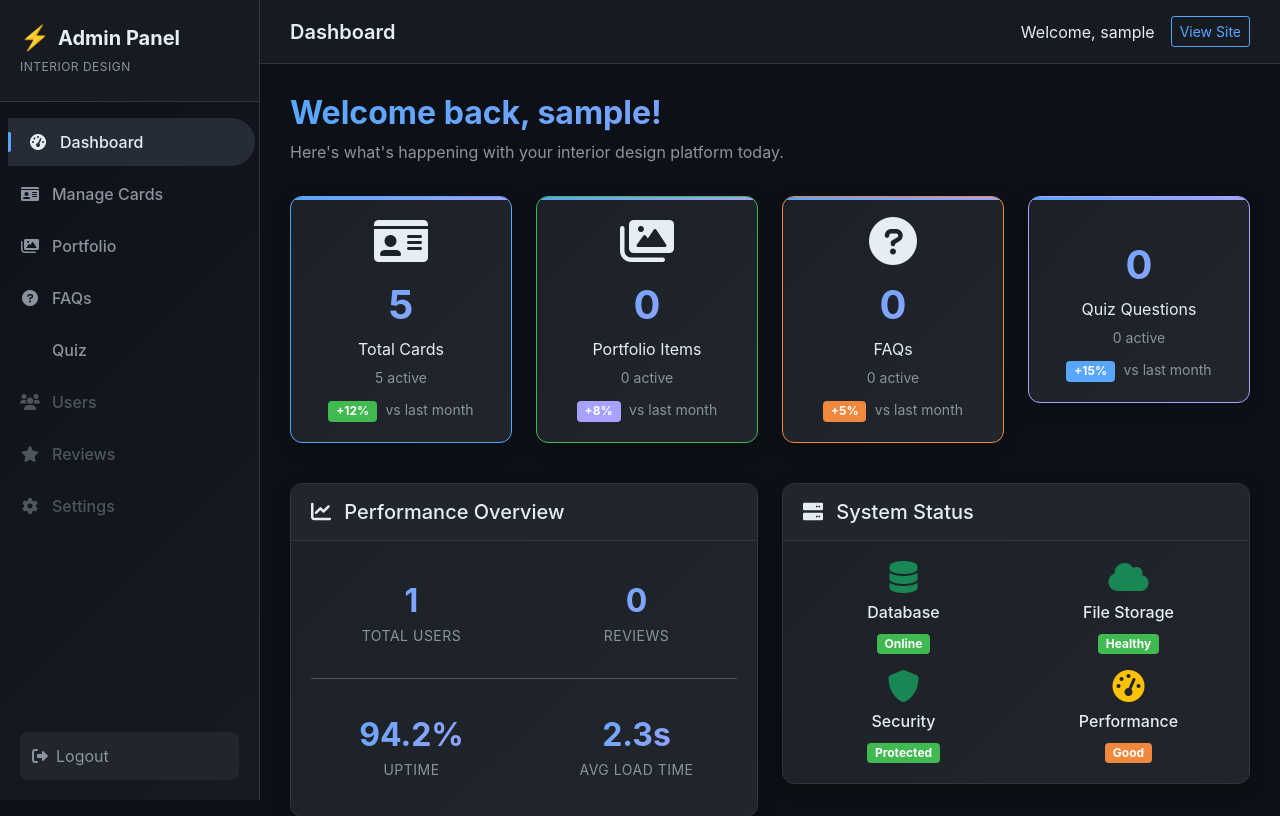
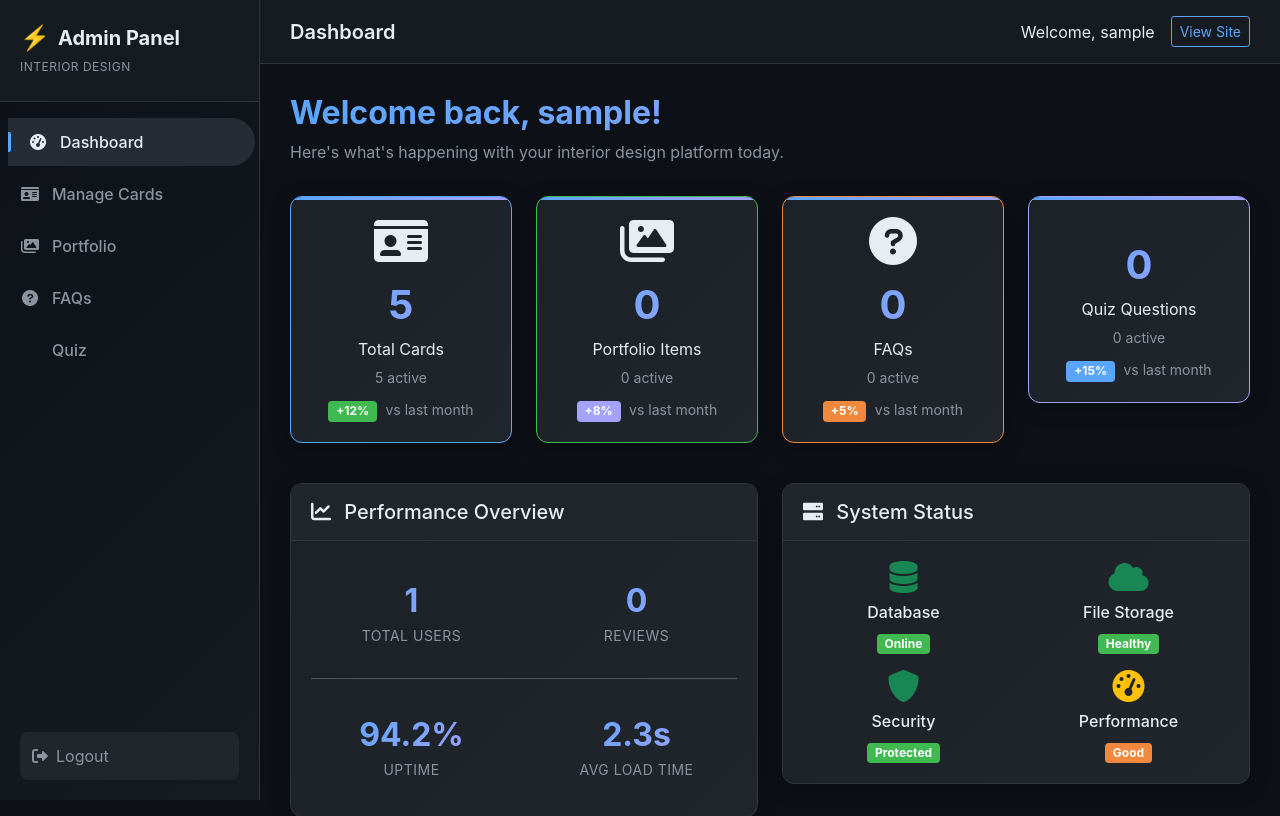
Before and after one commit to varunsammal/interior-design-website, a Flask app: page /admin in a window 1280 px wide. Shown: the top 816 px of the page. Run offline with Flask 3, Linux system fonts and the light colour scheme; a user stored in the database is signed in.

Commit message:
Update base.html

```diff
--- a/templates/admin/base.html
+++ b/templates/admin/base.html
@@ -47,24 +47,7 @@
                     Quiz
                 </a>
             </li>
-            <li>
-                <a href="#" class="disabled" style="opacity: 0.5;">
-                    <i class="fas fa-users"></i>
-                    Users
-                </a>
-            </li>
-            <li>
-                <a href="#" class="disabled" style="opacity: 0.5;">
-                    <i class="fas fa-star"></i>
-                    Reviews
-                </a>
-            </li>
-            <li>
-                <a href="#" class="disabled" style="opacity: 0.5;">
-                    <i class="fas fa-cog"></i>
-                    Settings
-                </a>
-            </li>
+
         </ul>
         <div class="sidebar-footer">
             <a href="{{ url_for('admin_logout') }}">
```
